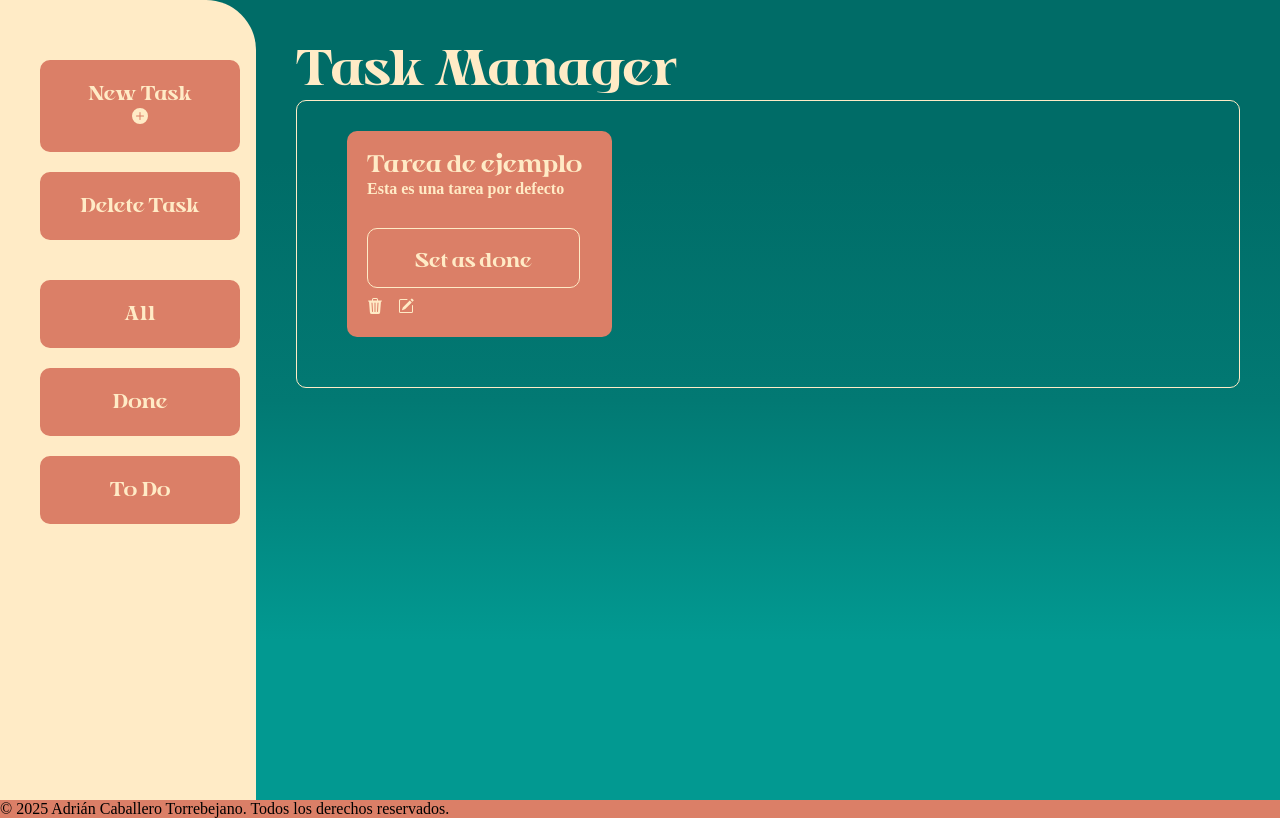
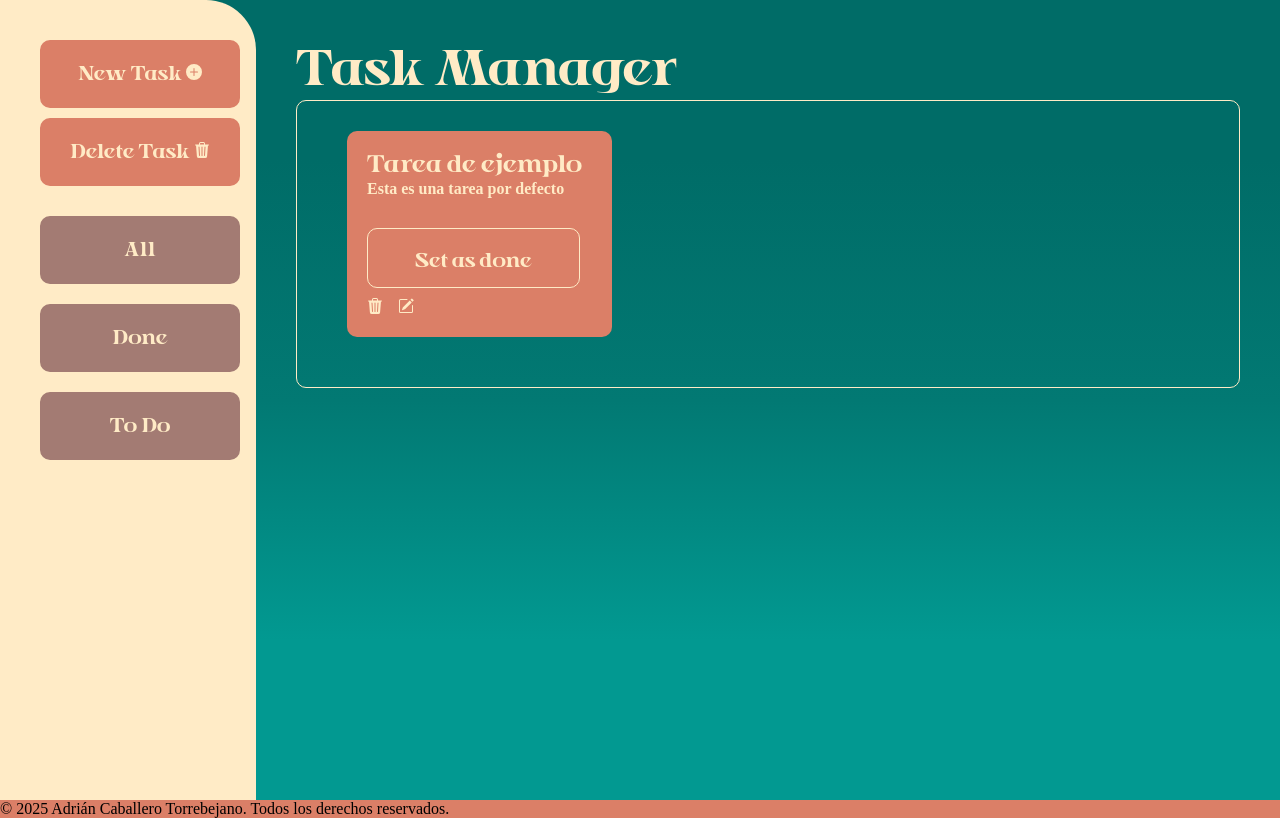
Before and after one commit to adricaba06/MY-APP, a Next.js app: page / in a window 1280 px wide. Built offline with nearby package versions, Linux system fonts and the light colour scheme.

Commit message:
correjido

```diff
--- a/src/app/globals.css
+++ b/src/app/globals.css
@@ -251,7 +251,9 @@
   100% { transform: rotate(0deg); }
 }
 
-
+.principales > .boton{
+  margin-bottom: 10px;
+}
 .selected{
   display: inline-block;
   animation: shakeRotate 0.4s ease-in-out infinite;
@@ -268,7 +270,15 @@
 }
 
 .filtros > .boton{
+  background-color: #A37B73;
+  border: 2px solid #A37B73;
   margin-bottom:  20px;
+}
+
+.filtros > .boton:hover{
+  background-color: #FFEBC6;
+  color: #A37B73;
+  border: 2px solid #A37B73;
 }
 
 /*DELETE AND MOD BUTTON--------------------------*/
--- a/src/app/page.tsx
+++ b/src/app/page.tsx
@@ -15,11 +15,15 @@
       title: "Tarea de ejemplo",
       description: "Esta es una tarea por defecto",
       selecionada: false,
-      done: false
-    }
+      done: false,
+    },
   ]);
 
-  const addTask = (title: string, description: string, selecionada: boolean) => {
+  const addTask = (
+    title: string,
+    description: string,
+    selecionada: boolean
+  ) => {
     const newTask: Task = {
       id: uuidv4(),
       title,
@@ -32,18 +36,28 @@
   };
 
   const deleteTask = () => {
-    setTaskList(taskList.filter(task => !task.selecionada));
+    setTaskList(taskList.filter((task) => !task.selecionada));
   };
 
-  let modifyCurrentTask = (id: string, newTitle: string, newDescription: string) => {
+  let modifyCurrentTask = (
+    id: string,
+    newTitle: string,
+    newDescription: string
+  ) => {
     setTaskList(
-      taskList.map(task => task.id === id
-        ? { ...task, title: newTitle, description: newDescription } : task
+      taskList.map((task) =>
+        task.id === id
+          ? { ...task, title: newTitle, description: newDescription }
+          : task
       )
     );
   };
 
-  const handlemodification = (id: string, newTitle: string, newDescription: string) => {
+  const handlemodification = (
+    id: string,
+    newTitle: string,
+    newDescription: string
+  ) => {
     changevispop2(); // Abre el PopUp de edición
     setCurrentTask({ id, title: newTitle, description: newDescription }); // Asigna los valores a los inputs
   };
@@ -56,7 +70,7 @@
       }
       const updatedTaskList = [
         ...taskList.slice(0, indice),
-        ...taskList.slice(indice + 1)
+        ...taskList.slice(indice + 1),
       ];
 
       setTaskList(updatedTaskList);
@@ -64,15 +78,17 @@
   };
 
   const toggleDone = (id: string) => {
-    setTaskList(taskList.map(task =>
+    setTaskList(
+      taskList.map((task) =>
         task.id === id ? { ...task, done: !task.done } : task
-    ));
+      )
+    );
   };
 
   enum Filter {
     All,
     Done,
-    NotDone
+    NotDone,
   }
 
   const [filter, setFilter] = useState<Filter>(Filter.All);
@@ -82,9 +98,9 @@
       case Filter.All:
         return tasks;
       case Filter.Done:
-        return tasks.filter(task => task.done === true);
+        return tasks.filter((task) => task.done === true);
       case Filter.NotDone:
-        return tasks.filter(task => task.done === false);
+        return tasks.filter((task) => task.done === false);
       default:
         throw new Error("Invalid filter");
     }
@@ -96,18 +112,23 @@
     setFilteredTasks(filterList(taskList, filter));
   }, [taskList, filter]);
 
-  const showList = () => filteredTasks.map(task => (
+  const showList = () =>
+    filteredTasks.map((task) => (
       <TaskComponent
         key={task.id}
         {...task}
-      changeSelect={id =>
-        setTaskList(taskList.map(task =>
-          task.id === id ? { ...task, selecionada: !task.selecionada } : task
-        ))
+        changeSelect={(id) =>
+          setTaskList(
+            taskList.map((task) =>
+              task.id === id
+                ? { ...task, selecionada: !task.selecionada }
+                : task
+            )
+          )
         }
         toggleDone={toggleDone}
-      remove={id => deleteCurrentTask(id)}
-      modify={id => handlemodification(id, task.title, task.description)} // Aqui paso la tarea para modificar
+        remove={(id) => deleteCurrentTask(id)}
+        modify={(id) => handlemodification(id, task.title, task.description)} // Aqui paso la tarea para modificar
       />
     ));
 
@@ -118,10 +139,14 @@
   const changeVisibility = () => setVisible(!visible);
 
   //ESTADO PARA EL PUÑETERO FORMULARIO
-  const [currentTask, setCurrentTask] = useState<{ id: string, title: string, description: string }>({
-    id: '',
-    title: '',
-    description: ''
+  const [currentTask, setCurrentTask] = useState<{
+    id: string;
+    title: string;
+    description: string;
+  }>({
+    id: "",
+    title: "",
+    description: "",
   });
 
   const handleSubmit = (title: string, description: string) => {
@@ -141,15 +166,34 @@
           <div className="contenidoPrincipal">
             <aside>
               <div>
-                <div className="filtros">
+                <div className="principales">
                   <Button onClick={() => changeVisibility()}>
-                    <p>New Task</p>
-                    <svg xmlns="http://www.w3.org/2000/svg" width="16" height="16" fill="currentColor" className="bi bi-plus-circle-fill" viewBox="0 0 16 16">
+                    New Task{" "}
+                    <svg
+                      xmlns="http://www.w3.org/2000/svg"
+                      width="16"
+                      height="16"
+                      fill="currentColor"
+                      className="bi bi-plus-circle-fill"
+                      viewBox="0 0 16 16"
+                    >
                       <path d="M16 8A8 8 0 1 1 0 8a8 8 0 0 1 16 0M8.5 4.5a.5.5 0 0 0-1 0v3h-3a.5.5 0 0 0 0 1h3v3a.5.5 0 0 0 1 0v-3h3a.5.5 0 0 0 0-1h-3z" />
                     </svg>
                   </Button>
 
-                  <Button onClick={deleteTask}>Delete Task</Button>
+                  <Button onClick={deleteTask}>
+                    Delete Task{" "}
+                    <svg
+                      xmlns="http://www.w3.org/2000/svg"
+                      width="16"
+                      height="16"
+                      fill="currentColor"
+                      className="bi bi-trash3-fill"
+                      viewBox="0 0 16 16"
+                    >
+                      <path d="M11 1.5v1h3.5a.5.5 0 0 1 0 1h-.538l-.853 10.66A2 2 0 0 1 11.115 16h-6.23a2 2 0 0 1-1.994-1.84L2.038 3.5H1.5a.5.5 0 0 1 0-1H5v-1A1.5 1.5 0 0 1 6.5 0h3A1.5 1.5 0 0 1 11 1.5m-5 0v1h4v-1a.5.5 0 0 0-.5-.5h-3a.5.5 0 0 0-.5.5M4.5 5.029l.5 8.5a.5.5 0 1 0 .998-.06l-.5-8.5a.5.5 0 1 0-.998.06m6.53-.528a.5.5 0 0 0-.528.47l-.5 8.5a.5.5 0 0 0 .998.058l.5-8.5a.5.5 0 0 0-.47-.528M8 4.5a.5.5 0 0 0-.5.5v8.5a.5.5 0 0 0 1 0V5a.5.5 0 0 0-.5-.5" />
+                    </svg>
+                  </Button>
                 </div>
 
                 {/* PopUp para agregar tarea */}
@@ -158,22 +202,44 @@
                 </PopUp>
 
                 {/* PopUp para modificar tarea, tiene formulario normal, no el mio */}
-                <PopUp isVisible={vispop2}> {/*he visto esto en un video*/}
-                  <form onSubmit={(e) => { e.preventDefault(); handleEditSubmit(currentTask.title, currentTask.description); }}>
+                <PopUp isVisible={vispop2}>
+                  {" "}
+                  {/*he visto esto en un video*/}
+                  <form
+                    onSubmit={(e) => {
+                      e.preventDefault();
+                      handleEditSubmit(
+                        currentTask.title,
+                        currentTask.description
+                      );
+                    }}
+                  >
                     <input
                       type="text"
                       required
                       maxLength={16}
                       value={currentTask.title}
-                      onChange={(e) => setCurrentTask({ ...currentTask, title: e.target.value })}
+                      onChange={(e) =>
+                        setCurrentTask({
+                          ...currentTask,
+                          title: e.target.value,
+                        })
+                      }
                     />
                     <input
                       type="text"
                       maxLength={94}
                       value={currentTask.description}
-                      onChange={(e) => setCurrentTask({ ...currentTask, description: e.target.value })}
+                      onChange={(e) =>
+                        setCurrentTask({
+                          ...currentTask,
+                          description: e.target.value,
+                        })
+                      }
                     />
-                    <button type="submit" className="Form-button">Save Changes</button>
+                    <button type="submit" className="Form-button">
+                      Save Changes
+                    </button>
                   </form>
                 </PopUp>
 
@@ -181,21 +247,23 @@
                 <div className="filtros">
                   <Button onClick={() => setFilter(Filter.All)}>All</Button>
                   <Button onClick={() => setFilter(Filter.Done)}>Done</Button>
-                  <Button onClick={() => setFilter(Filter.NotDone)}>To Do</Button>
+                  <Button onClick={() => setFilter(Filter.NotDone)}>
+                    To Do
+                  </Button>
                 </div>
               </div>
             </aside>
 
             <section>
               <h1>Task Manager</h1>
-              <div className="recuadroTareas">
-                {showList()}
-              </div>
+              <div className="recuadroTareas">{showList()}</div>
             </section>
           </div>
         </main>
         <footer className="footer">
-          <p>© 2025 Adrián Caballero Torrebejano. Todos los derechos reservados.</p>
+          <p>
+            © 2025 Adrián Caballero Torrebejano. Todos los derechos reservados.
+          </p>
         </footer>
       </div>
     </>
```
Lines whose indentation alone changed are shown as unchanged.
